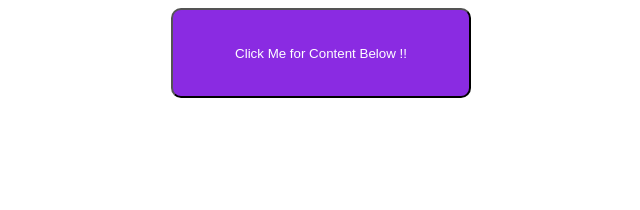
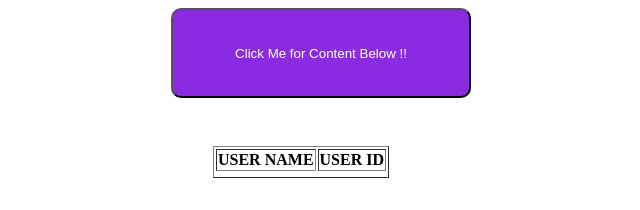
Before and after one commit to SHIV167/JSON-API-DATA-DISPLAY-JAVASCRIPT, a plain HTML site: page JAVASCRIPT QUOTE API DATA DISPLAY/index.html in a window 1280 px wide. Shown: the whole page, without its empty margins (319-959 px from the left). Drawn offline with nearby package versions, Linux system fonts and the light colour scheme.

Commit message:
Update index.html

```diff
--- a/JAVASCRIPT QUOTE API DATA DISPLAY/index.html
+++ b/JAVASCRIPT QUOTE API DATA DISPLAY/index.html
@@ -22,10 +22,21 @@
      <button style="height: 90px;width: 300px;background: blueviolet;color: #fff;border-radius: 10px 10px;">Click Me for Content Below !!</button>
 
      </div>
+        <p></p>
      <div style="display: flex;justify-content: center;">
+        <table border="1">
+        <thead>
+        <tr>
+            <th>USER NAME</th><th>USER ID</th>
+        </tr>
+        </thead>
 
-        <p></p>
+        <tbody id="userData">
 
+        </tbody>
+        </table>
+
+         <ul></ul>
         </div>
 
 
```
